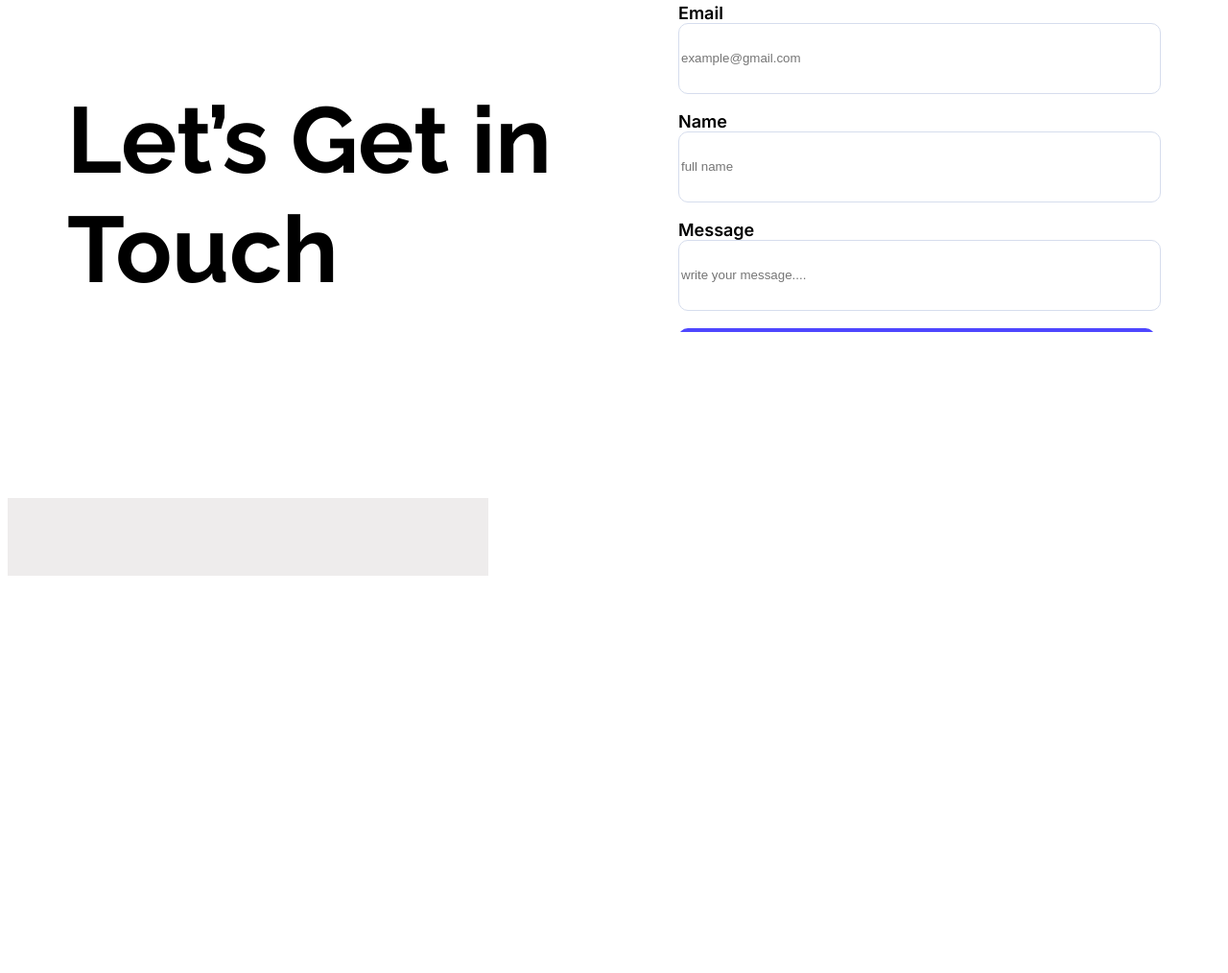
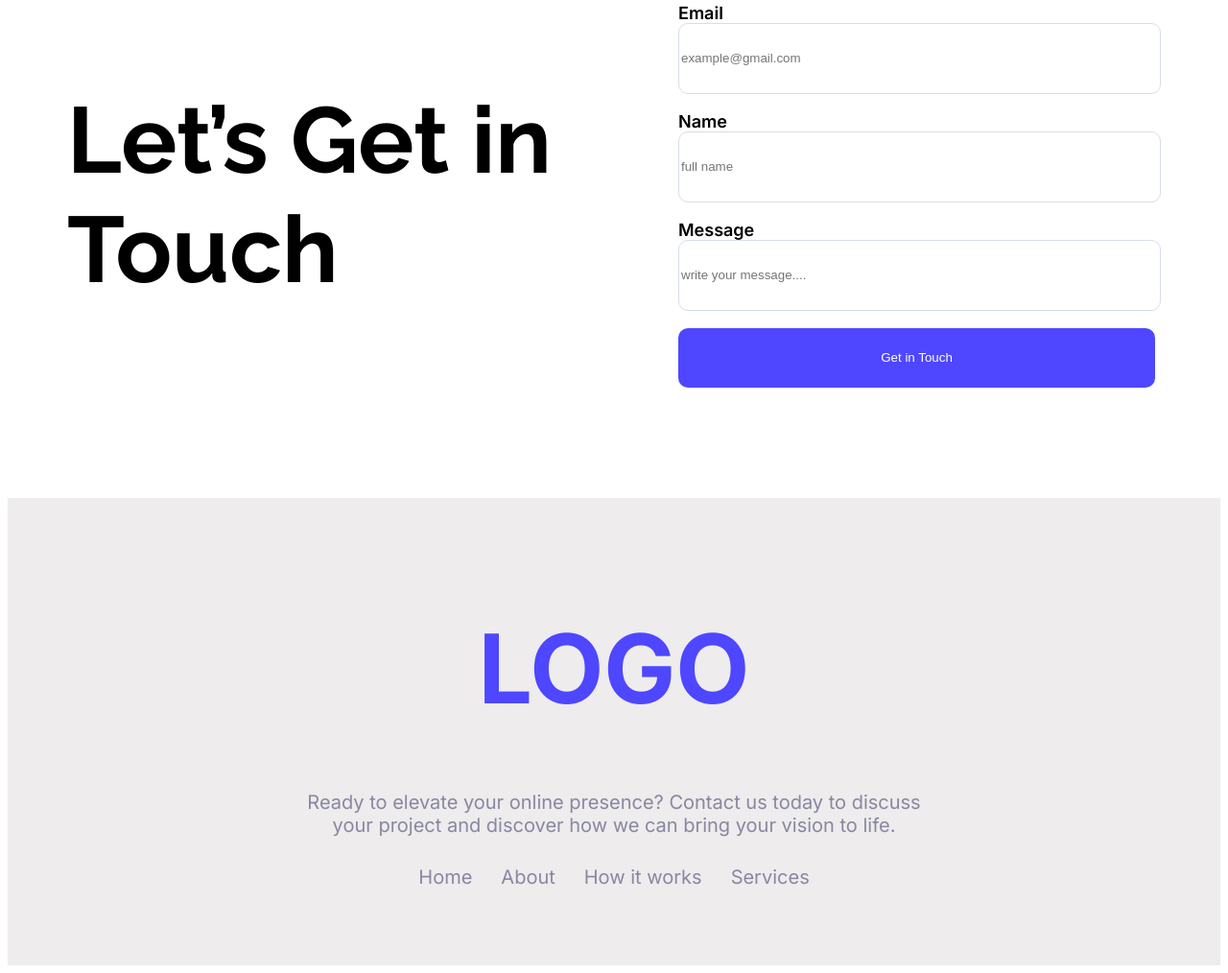
Before and after one commit to LIKHON9988/My-portfolio-web, a plain HTML site: page index.html in a window 1280 px wide. Shown: the part 2449-3463 px from the top of the page at 96% size. Before the commit the page ends 3280 px from the top, so only its background shows below. Drawn offline with Linux system fonts and the light colour scheme.

Commit message:
footer finished

```diff
--- a/style.css
+++ b/style.css
@@ -307,6 +307,7 @@ header{
             color: rgba(137, 135, 161, 1);
             text-decoration: none;
             transition: color 0.3s;
+            font-size: 20px;
         }
 
         .footer-items a:hover {
@@ -315,5 +316,10 @@ header{
 
         .footer2 p {
             color: rgba(137, 135, 161, 1);
-            font-size: 18px;
+            font-size: 20px;
         }
+        .footer2 h1{
+            color: rgba(78, 71, 255, 1);
+            font-size: 100px;
+
+        }
```
